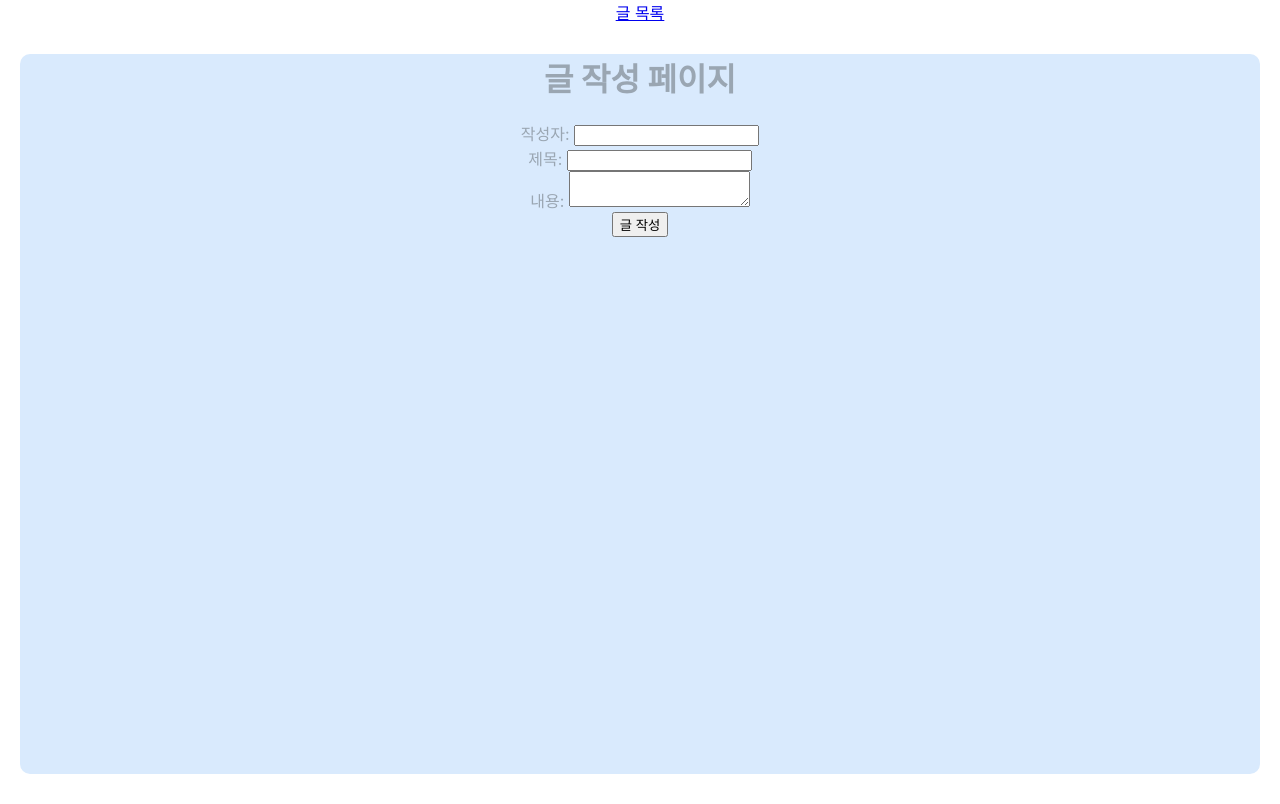
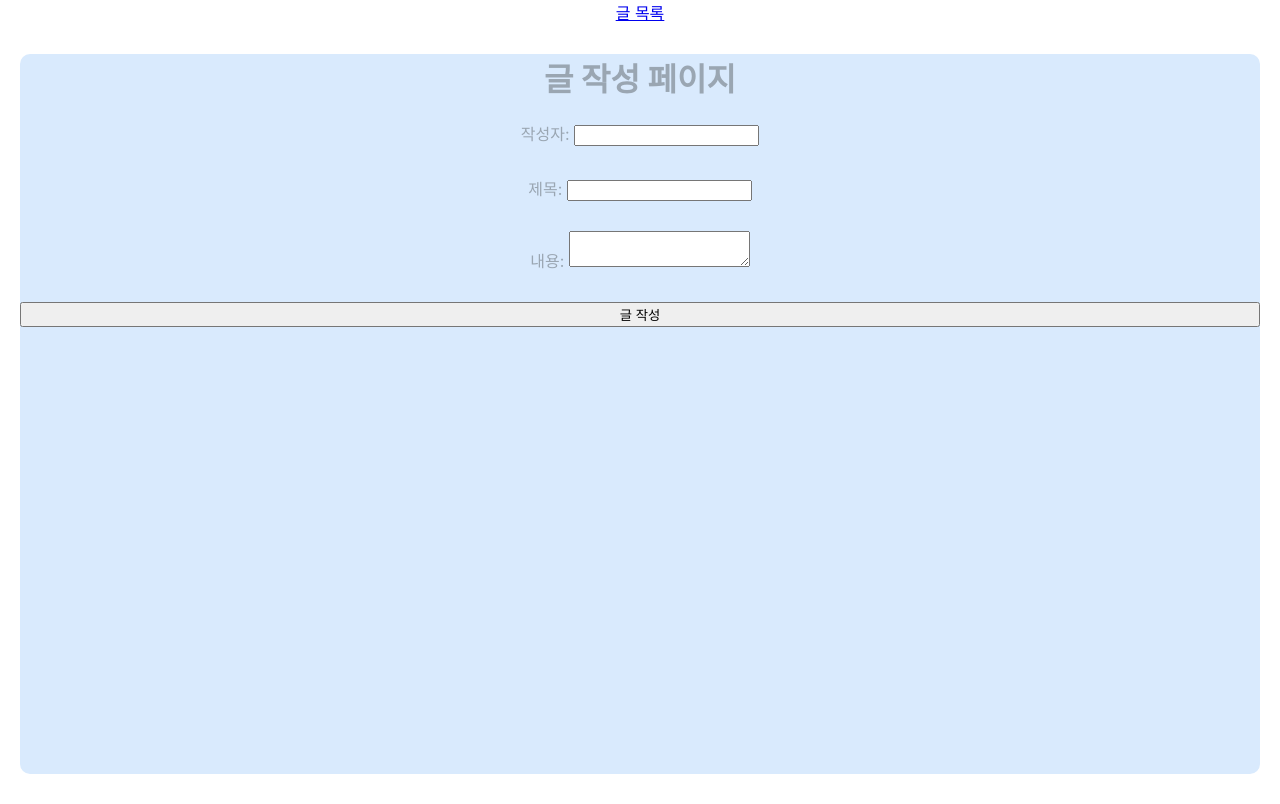
Before and after one commit to Eundeok2/React_board, a React (Create React App) app in the folder board_front/: page /article-create in a window 1280 px wide. Built offline with nearby package versions, Linux system fonts and the light colour scheme.

Commit message:
💄 ArticleCreate.module.css 수정

```diff
--- a/board_front/src/components/ArticleCreate.jsx
+++ b/board_front/src/components/ArticleCreate.jsx
@@ -28,15 +28,21 @@ const ArticleCreate = ({ articles, setArticles }) => {
   return(
     <div className={styles.container}>
       <h1>글 작성 페이지</h1>
-      <form onSubmit={handleSubmit}>
+      <form onSubmit={handleSubmit} className={styles.formTag}>
+        <div>
           <label>작성자: </label>
           <input type="text" value={author} onChange={(e) => setAuthor(e.target.value)} />
+        </div>
         <br />
+        <div>
           <label>제목: </label>
           <input type="text" value={title} onChange={(e) => setTitle(e.target.value)}/>
+        </div>
         <br />
+        <div>
           <label>내용: </label>
           <textarea value={content} onChange={(e) => setContent(e.target.value)} />
+        </div>
         <br />
         <button type="submit">글 작성</button>
       </form>
--- a/board_front/src/components/styles/ArticleCreate.module.css
+++ b/board_front/src/components/styles/ArticleCreate.module.css
@@ -5,3 +5,9 @@
   height: 90vh;
   border-radius: 10px;
 }
+
+.formTag{
+  display: flex;
+  flex-direction: column;
+  gap: 5px;
+}
```
Lines whose indentation alone changed are shown as unchanged.
